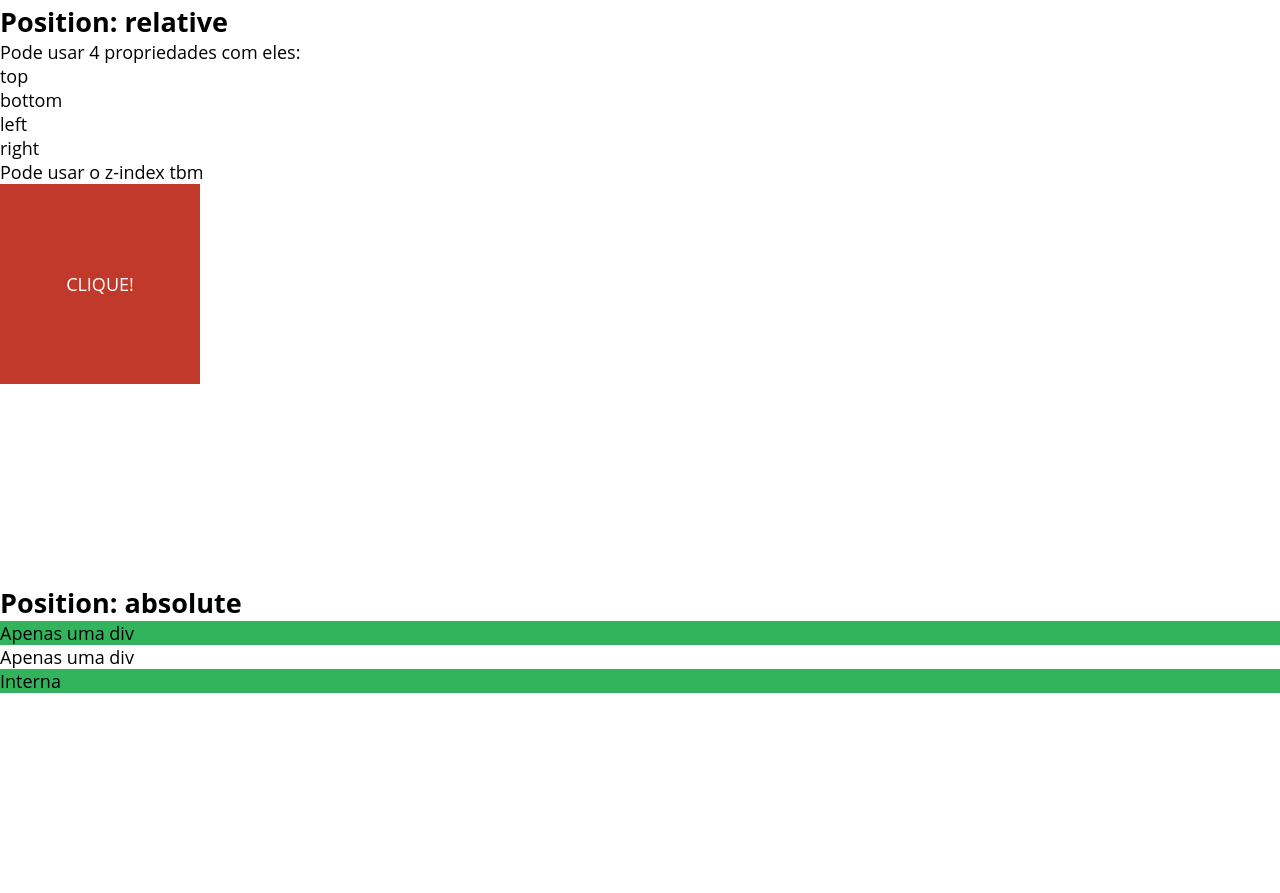
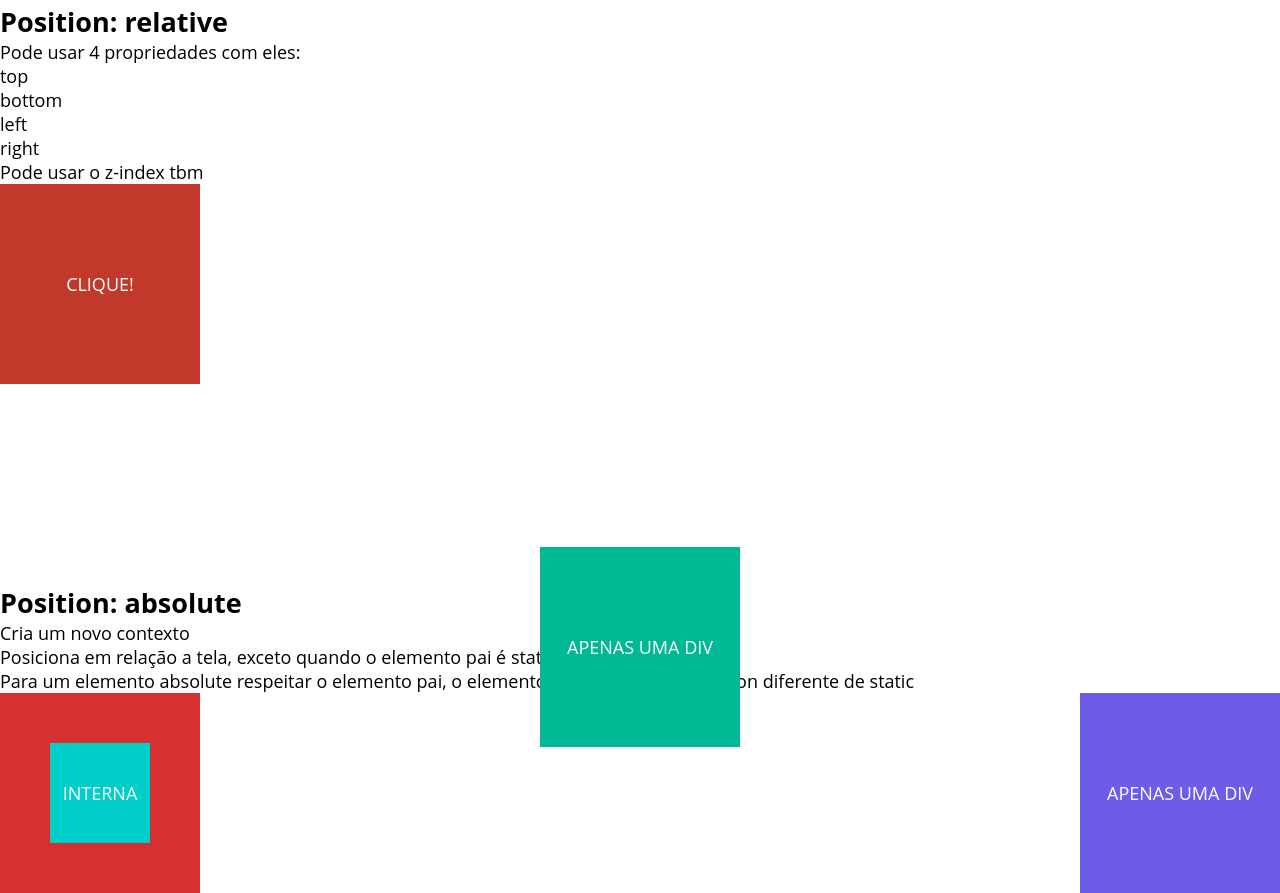
Before and after one commit to Keemluvr/display-float-position, a plain HTML site: page index.html in a window 1280 px wide. Shown: the part 1993-2886 px from the top of the page. Before the commit the page ends 2686 px from the top, so only its background shows below. Drawn offline with Linux system fonts and the light colour scheme.

Commit message:
position absolute

```diff
--- /dev/null
+++ b/css/position-absolute.css
@@ -0,0 +1,44 @@
+.elementExamplePositionAbsolute {
+    width: 200px;
+    height: 200px;
+    line-height: 200px;
+    color: #FFF;
+    text-transform: uppercase;
+    text-align: center;
+    cursor: pointer;
+}
+/* direita da tela */
+.elementExamplePositionAbsolute_first {
+    background-color: #6c5ce7;
+    position: absolute;
+    right: 0px;
+}
+
+/* centralizado */
+.elementExamplePositionAbsolute_second {
+    background-color: #00b894;
+    position: absolute;
+    /* centraliza horizontalmente */
+    left: 50%; /* em relação a tela */
+    /* centraliza verticalmente */
+    bottom: -255%;
+
+    transform: translate(-50%, -50%);/* em relação ao elemento */
+}
+
+.elementExamplePositionAbsolute_last {
+    background-color: #d63031;
+    position: absolute;
+    margin-bottom: 39.6%;
+}
+
+.elementExamplePositionAbsolute-internal {
+    width: 100px;
+    height: 100px;
+    line-height: 100px;
+    background-color: #00cec9;
+    position: absolute;
+    left: 50%;
+    top: 50%;
+    transform: translate(-50%, -50%);
+}
--- a/index.html
+++ b/index.html
@@ -13,6 +13,7 @@
     <link rel="stylesheet" href="css/inline-block.css">
     <link rel="stylesheet" href="css/float.css">
     <link rel="stylesheet" href="css/position-relative.css">
+    <link rel="stylesheet" href="css/position-absolute.css">
 </head>
 
 <body>
@@ -88,6 +89,8 @@
     </article>
 
     <!-- ####################  Position  ####################-->
+
+    <!-- #  Relative  #-->
     <h2>Position: relative</h2>
     <p>Pode usar 4 propriedades com eles:</p>
     <p>top</p>
@@ -102,16 +105,19 @@
         Clique!
     </div>
 
+    <!-- #  Absolute  #-->
     <h2>Position: absolute</h2>
-    <p></p>
-    <div class="elementExamplePositionAbsolute elementExamplePositionRelative_first">
+    <p>Cria um novo contexto</p>
+    <p>Posiciona em relação a tela, exceto quando o elemento pai é static</p>
+    <p>Para um elemento absolute respeitar o elemento pai, o elemento pai precisa ter o position diferente de static</p>
+    <div class="elementExamplePositionAbsolute elementExamplePositionAbsolute_first">
         Apenas uma div
     </div>
-    <div class="elementExamplePositionAbsolute elementExamplePositionRelative_second">
+    <div class="elementExamplePositionAbsolute elementExamplePositionAbsolute_second">
         Apenas uma div
     </div>
-    <div class="elementExamplePositionAbsolute elementExamplePositionRelative_first">
-        <div class="elementExample-internal">Interna</div>
+    <div class="elementExamplePositionAbsolute elementExamplePositionAbsolute_last">
+        <div class="elementExamplePositionAbsolute-internal">Interna</div>
     </div>
 
 
```
Also changed, not shown: css/absolute.css (deleted).
